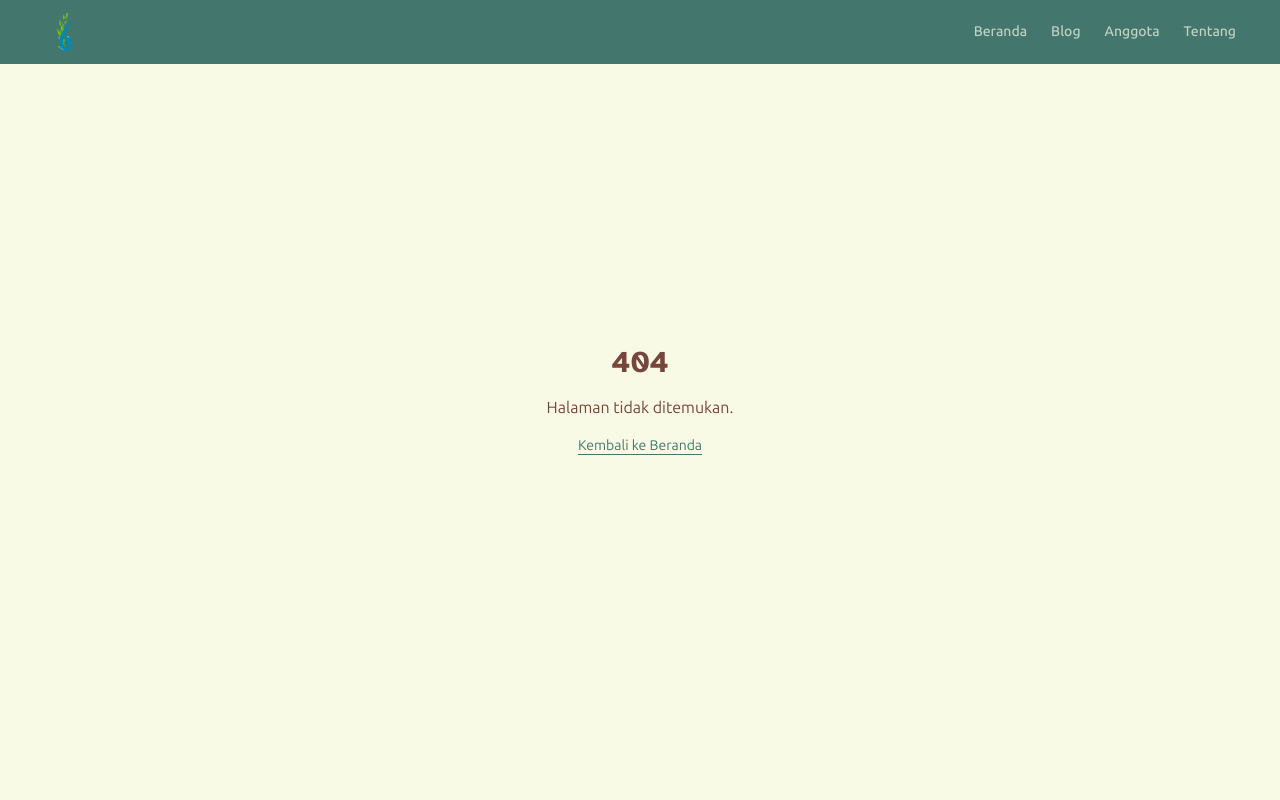
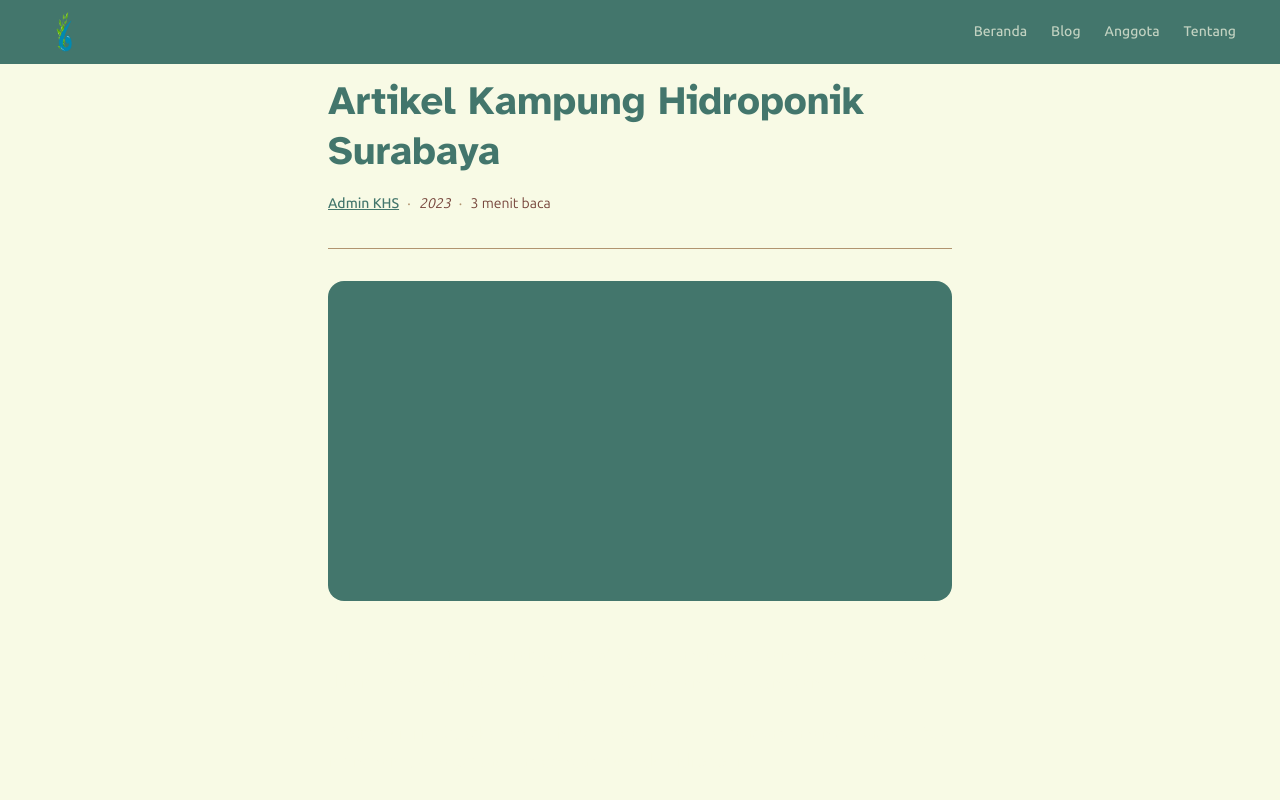
Before and after one commit to Kampung-Hidroponik-Surabaya/kampung-hidroponik-web, a Next.js app: page /blog/lorem-ipsum-1 in a window 1280 px wide. Before the commit this address had no page. Shown: the top 800 px of the page. Built offline with nearby package versions, Linux system fonts and the light colour scheme.

Commit message:
feat: add blog slug

```diff
--- /dev/null
+++ b/src/app/blog/[slug]/page.tsx
@@ -0,0 +1,137 @@
+// src/app/blog/[slug]/page.tsx
+import FooterSection from "@/components/landing/FooterSection";
+
+interface Props {
+  params: Promise<{ slug: string }>;
+}
+
+const blogContent: Record<
+  string,
+  {
+    title: string;
+    author: string;
+    date: string;
+    readTime: string;
+    thumbnail: string | null;
+    body: string[];
+  }
+> = {
+  "eco-enzym-sampah-dapur": {
+    title:
+      "Warga Kampung Hidroponik Surabaya Sulap Sampah Dapur Jadi Eco Enzym",
+    author: "Kabar Bisnis",
+    date: "15 Mei 2023",
+    readTime: "4 menit",
+    thumbnail: null,
+    body: [
+      "Sebanyak 1.500 - 1.600 ton sampah dari masyarakat Surabaya setiap harinya masuk ke TPS Benowo. Sampah yang paling banyak adalah sampah basah sisa makanan dan sayuran rumah tangga.",
+      "Beranjak dari keprihatinan itu, warga RW 12 Kelurahan Medokan Ayu bersama tim dosen dari UPN Veteran Jawa Timur menggelar pelatihan pembuatan Eco Enzym — inovasi pengolahan sampah basah sisa buah dan sayur rumah tangga yang difermentasi menjadi cairan kaya manfaat.",
+      '"Eco Enzym kami pilih karena manfaatnya bisa digunakan langsung di rumah tangga. Eco Enzym bisa untuk ngepel lantai, bahan cuci piring, bahkan bisa untuk antiseptik mandi," papar Dewi Deniaty S., SE, MM, Dosen Fakultas Ekonomi dan Bisnis UPN Veteran Jatim.',
+      "Pelatihan ini digelar di Kebun Proklim RW 12 Kelurahan Medokan Ayu Kota Surabaya sebagai bagian dari program pemberdayaan masyarakat yang berkelanjutan.",
+    ],
+  },
+  "mahasiswa-australia-kunjungi-kampung-hidroponik": {
+    title:
+      "Kagumnya Mahasiswa Australia Saat Sambangi Kampung Hidroponik Surabaya",
+    author: "Jatim Now",
+    date: "13 Jan 2023",
+    readTime: "3 menit",
+    thumbnail: null,
+    body: [
+      "Mahasiswa dari Australia mengunjungi Kampung Hidroponik Surabaya dan mengungkapkan kekaguman mereka terhadap inovasi pertanian perkotaan yang dikembangkan warga RW 12 Kelurahan Medokan Ayu.",
+      "Kunjungan ini menjadi bukti bahwa program urban farming yang dijalankan warga Kampung Hidroponik Surabaya telah mendapat perhatian internasional.",
+      "Para mahasiswa Australia tersebut terkejut melihat bagaimana warga biasa mampu mengubah lahan sempit di perkotaan menjadi kebun produktif yang menghasilkan berbagai jenis sayuran segar.",
+      "Kunjungan ini diharapkan dapat mempererat hubungan dan pertukaran pengetahuan antara komunitas urban farming Indonesia dan Australia.",
+    ],
+  },
+};
+
+const defaultContent = {
+  title: "Artikel Kampung Hidroponik Surabaya",
+  author: "Admin KHS",
+  date: "2023",
+  readTime: "3 menit",
+  thumbnail: null,
+  body: [
+    "Kampung Hidroponik Surabaya di RW 12 Kelurahan Medokan Ayu terus berinovasi dalam mengembangkan pertanian perkotaan yang berkelanjutan.",
+    "Program ini melibatkan seluruh warga dalam memanfaatkan lahan terbatas untuk menanam berbagai sayuran dengan metode hidroponik.",
+    "Dengan dukungan dari berbagai pihak termasuk akademisi dan pemerintah kota, Kampung Hidroponik Surabaya terus berkembang menjadi contoh nyata urban farming yang sukses.",
+  ],
+};
+
+export default async function BlogDetailPage({ params }: Props) {
+  const { slug } = await params;
+  const content = blogContent[slug] ?? defaultContent;
+  return (
+    <>
+      <main
+        className="min-h-screen pt-[76px] pb-[80px]"
+        style={{ backgroundColor: "#F8FAE5" }}
+      >
+        {/* ── Article container — Medium style ── */}
+        <article className="max-w-2xl mx-auto px-6">
+          {/* Title */}
+          <h1
+            className="font-title font-bold leading-tight mb-4"
+            style={{ fontSize: "clamp(28px, 5vw, 40px)", color: "#43766C" }}
+          >
+            {content.title}
+          </h1>
+
+          {/* Meta row */}
+          <div className="flex items-center gap-2 mb-8">
+            <span
+              className="font-sans text-sm font-medium underline"
+              style={{ color: "#43766C" }}
+            >
+              {content.author}
+            </span>
+            <span style={{ color: "#B19470" }}>·</span>
+            <span
+              className="font-sans text-sm italic"
+              style={{ color: "#76453B" }}
+            >
+              {content.date}
+            </span>
+            <span style={{ color: "#B19470" }}>·</span>
+            <span className="font-sans text-sm" style={{ color: "#76453B" }}>
+              {content.readTime} baca
+            </span>
+          </div>
+
+          {/* Divider */}
+          <div
+            className="w-full h-px mb-8"
+            style={{ backgroundColor: "#B19470" }}
+          />
+
+          {/* Thumbnail */}
+          <div
+            className="w-full rounded-2xl overflow-hidden mb-10"
+            style={{ height: "320px", backgroundColor: "#43766C" }}
+          />
+
+          {/* Body */}
+          <div className="space-y-6">
+            {content.body.map((paragraph, i) => (
+              <p
+                key={i}
+                className="font-sans leading-relaxed"
+                style={{ fontSize: "17px", color: "#F8FAE5" }}
+              >
+                {paragraph}
+              </p>
+            ))}
+          </div>
+
+          {/* Bottom divider */}
+          <div
+            className="w-full h-px mt-12 mb-8"
+            style={{ backgroundColor: "#B19470" }}
+          />
+        </article>
+      </main>
+      <FooterSection />
+    </>
+  );
+}
```
